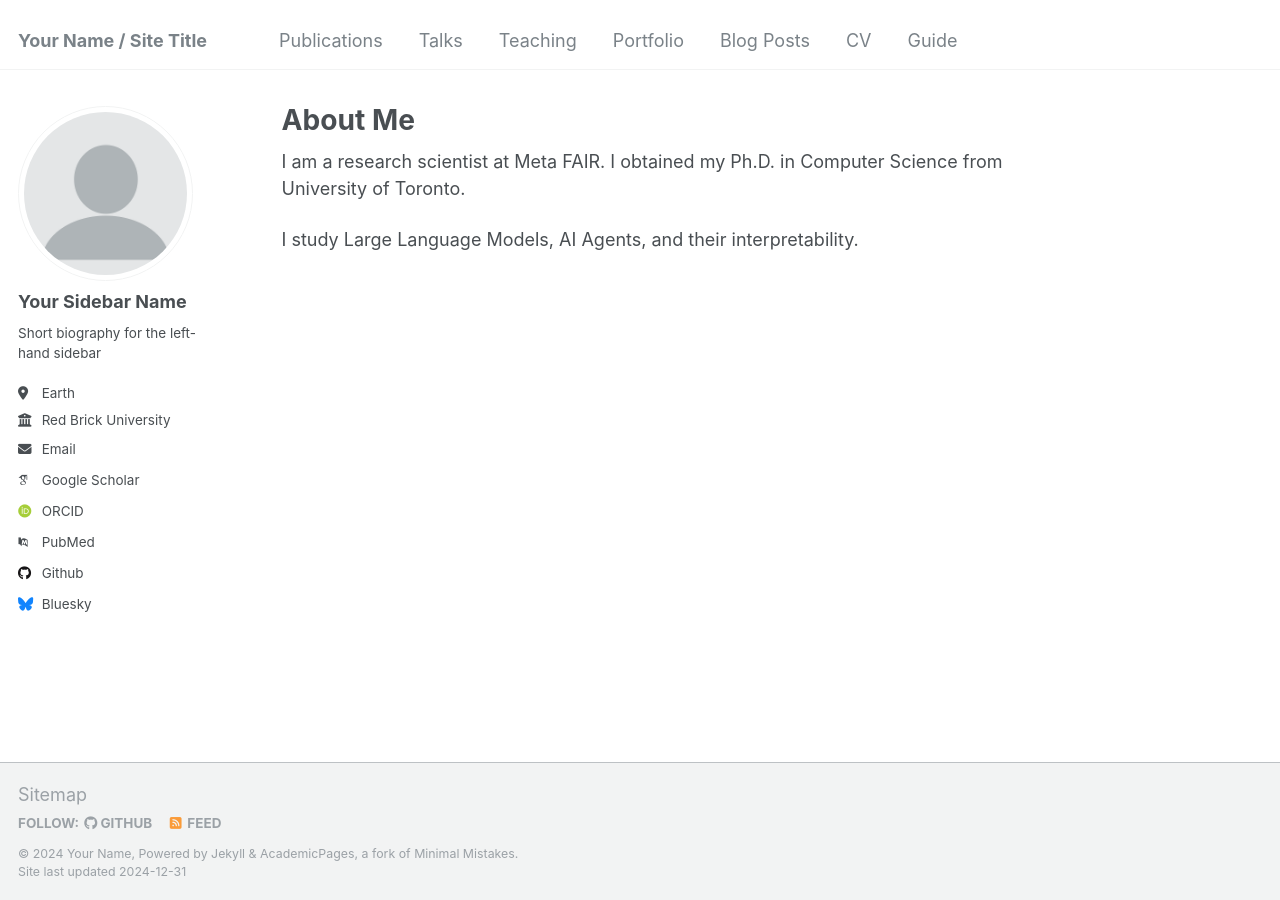
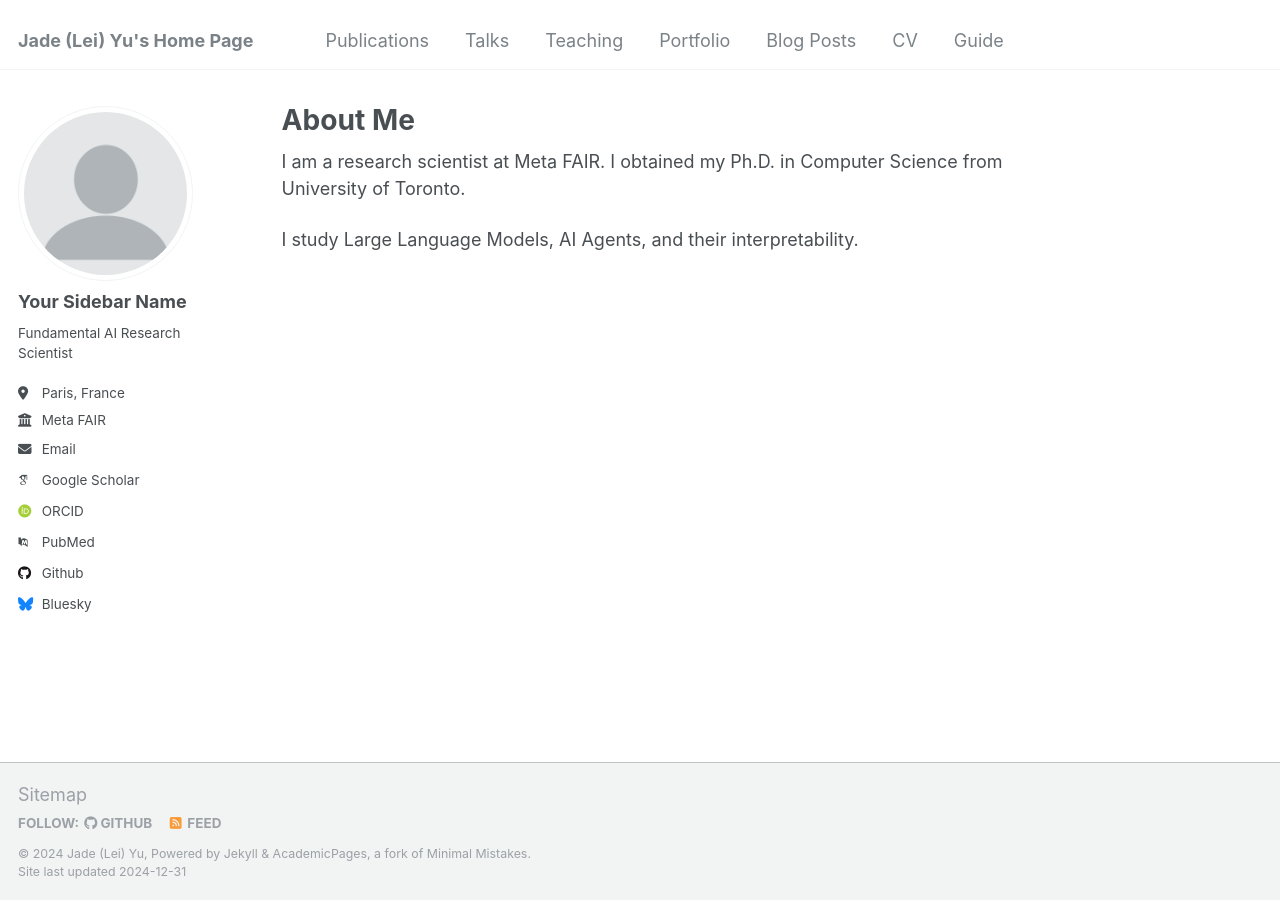
Before and after one commit to jadeleiyu/jadeleiyu-home, a Jekyll site: the page built from _pages/about.md, in a window 1280 px wide. Built offline with Jekyll 4.4.1, drawn with Linux system fonts in a browser that asks for light colours; some web fonts are replaced.

Commit message:
Update _config.yml

```diff
--- a/_config.yml
+++ b/_config.yml
@@ -8,9 +8,9 @@
 
 # Basic Site Settings
 locale                   : "en-US"
-title                    : "Your Name / Site Title"
+title                    : "Jade (Lei) Yu's Home Page"
 title_separator          : "-"
-name                     : &name "Your Name"
+name                     : &name "Jade (Lei) Yu"
 description              : &description "personal description"
 url                      : https://academicpages.github.io # the base hostname & protocol for your site e.g. "https://[your GitHub username].github.io"
 baseurl                  : "" # the subpath of your site, e.g. "/blog"
@@ -24,11 +24,11 @@ author:
   avatar           : "profile.png"
   name             : "Your Sidebar Name"
   pronouns         : # example: "she/her"
-  bio              : "Short biography for the left-hand sidebar"
-  location         : "Earth"
-  employer         : "Red Brick University"
+  bio              : "Fundamental AI Research Scientist"
+  location         : "Paris, France"
+  employer         : "Meta FAIR"
   uri              : # URL
-  email            : "none@example.org"
+  email            : "jadeleiyu@meta.com"
 
   # Academic websites
   arxiv            : # URL - Update with the correct link to your profile
```
